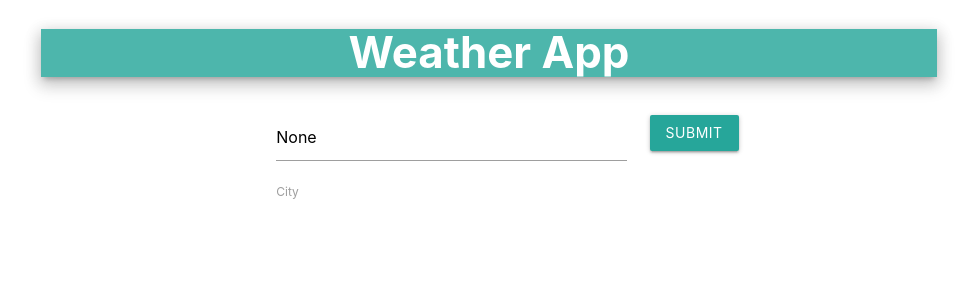
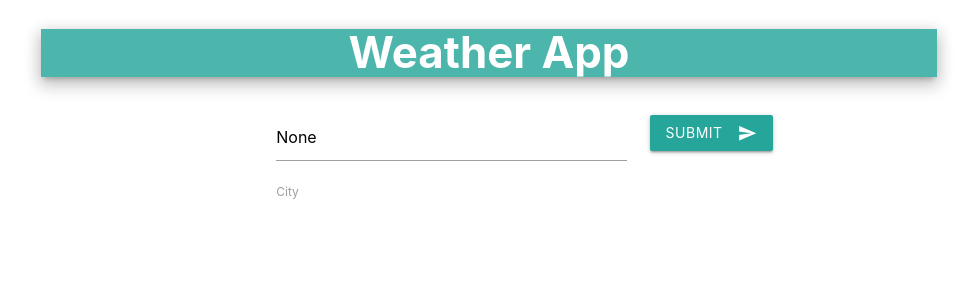
Before and after one commit to golovewkin/python-apps, a Django app: page /weather/ in a window 1280 px wide. Shown: the top 300 px of the page, without its empty margins (151-1128 px from the left). Run offline with Django 4.2, Linux system fonts and the light colour scheme.

Commit message:
material icons install

```diff
--- a/weather/templates/weather/weather.html
+++ b/weather/templates/weather/weather.html
@@ -8,7 +8,10 @@
     <link rel="stylesheet" href="https://cdnjs.cloudflare.com/ajax/libs/materialize/1.0.0/css/materialize.min.css">
     <!-- Compiled and minified JavaScript -->
     <script src="https://cdnjs.cloudflare.com/ajax/libs/materialize/1.0.0/js/materialize.min.js"></script>
-
+    <link
+            rel="stylesheet"
+            href="https://fonts.googleapis.com/icon?family=Material+Icons"
+    />
     {% load static %}
     <link rel="stylesheet" href="{% static 'weather/weather.css' %}">
 </head>
@@ -28,7 +31,8 @@
                 </span>
                 </div>
                 <div class="col s2">
-                    <button class="waves-effect waves-light btn btn-big">submit</button>
+                    <button class="waves-effect waves-light btn btn-big">Submit<i class="material-icons right">send</i>
+                    </button>
                 </div>
             </div>
         </form>
```
